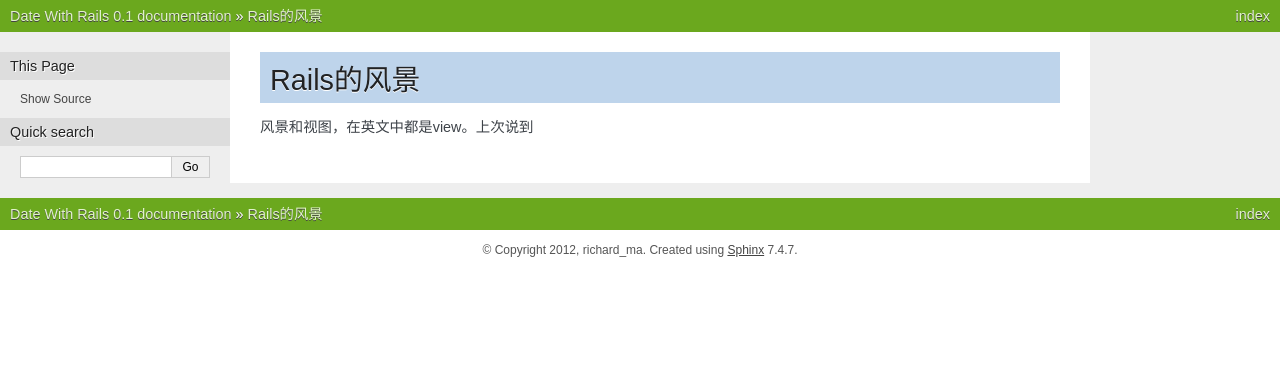
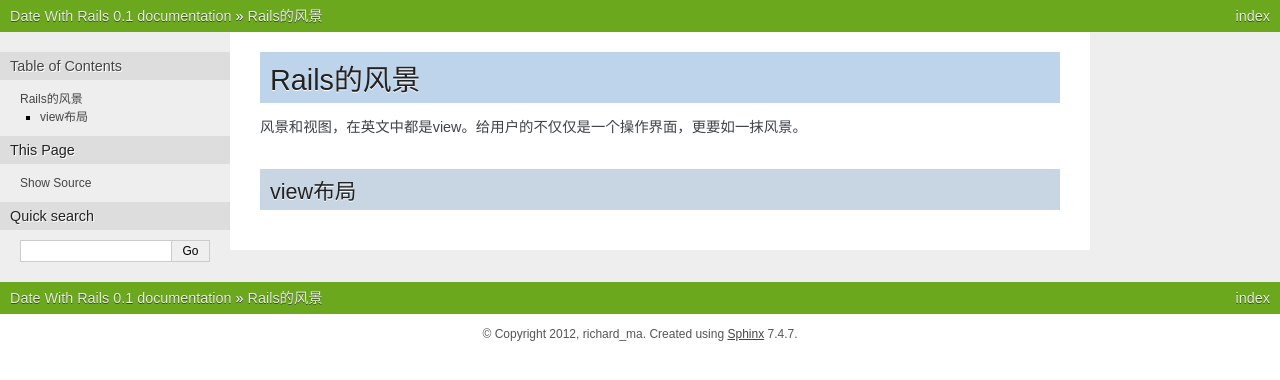
Before and after one commit to richard-ma/dateWithRails, a Sphinx documentation site: the page built from source/rails-view.rst, in a window 1280 px wide. Shown: the top 380 px of the page. Built offline with Sphinx 7.4.7, drawn with Linux system fonts in a browser that asks for light colours.

Commit message:
modified:   source/rails-view.rst

```diff
--- a/source/rails-view.rst
+++ b/source/rails-view.rst
@@ -2,4 +2,7 @@
 Rails的风景
 ===============================================================================
 
-风景和视图，在英文中都是view。上次说到
+风景和视图，在英文中都是view。给用户的不仅仅是一个操作界面，更要如一抹风景。
+
+view布局
+===============================================================================
```
